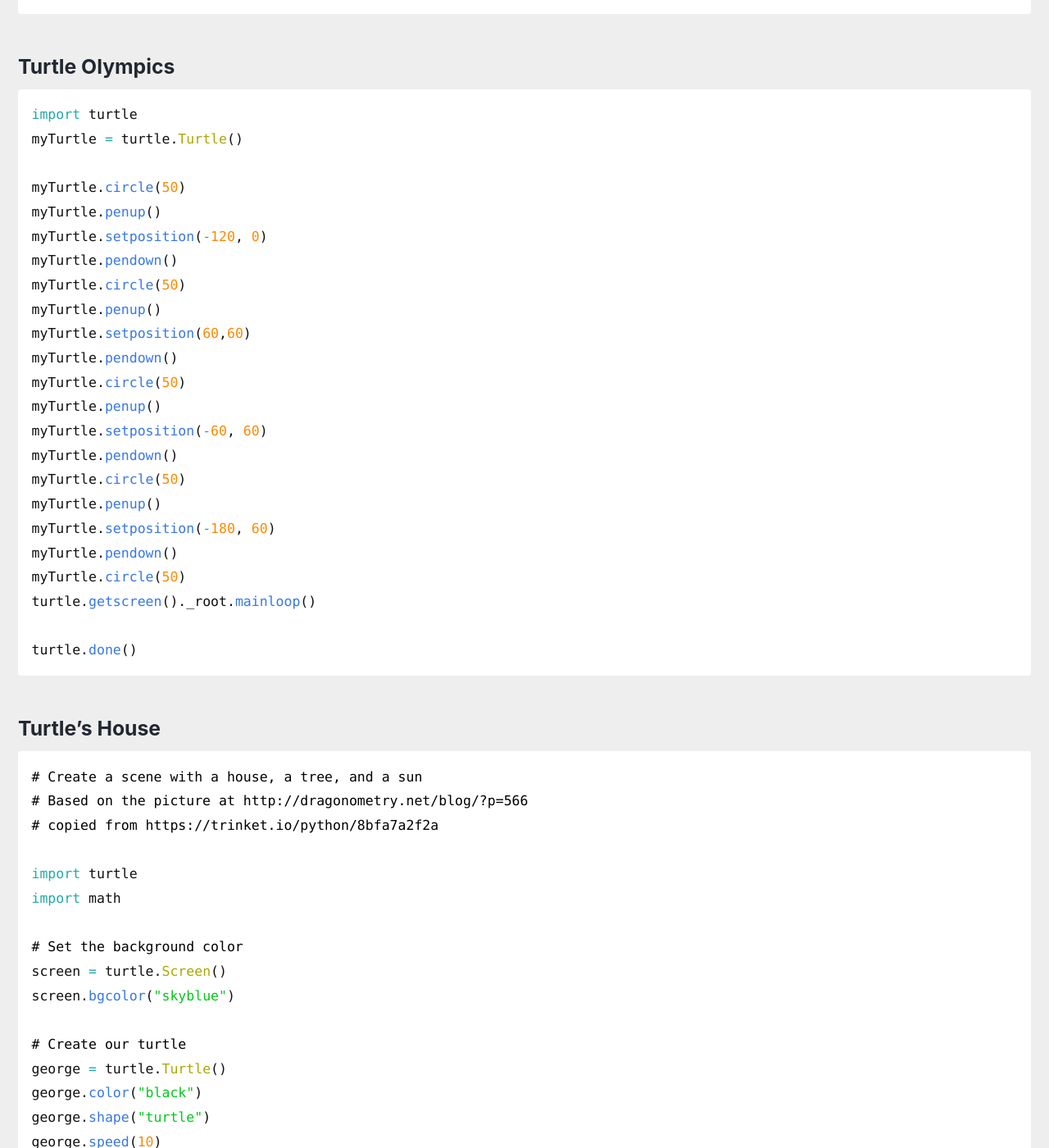
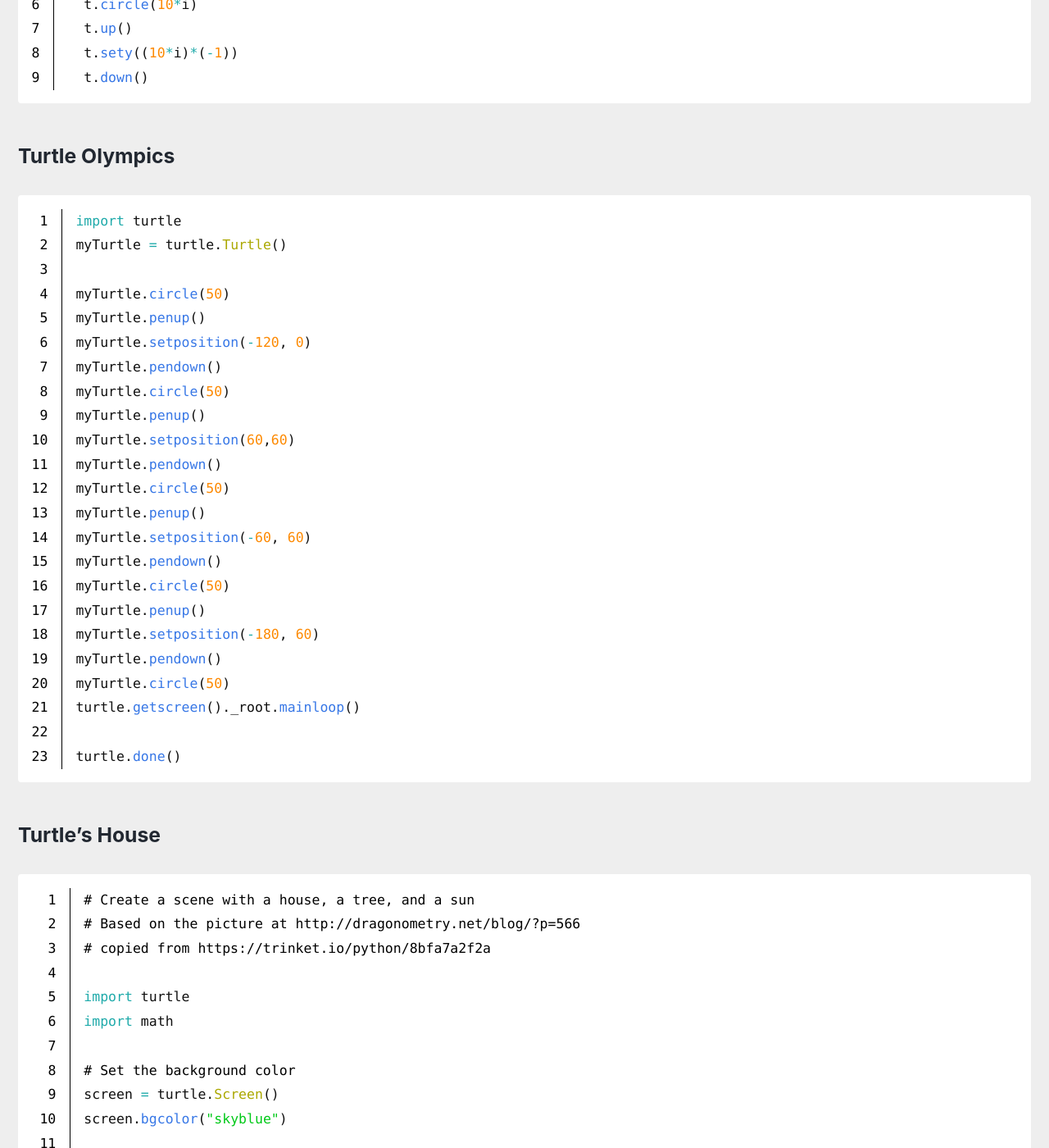
Before and after one commit to cskitty/cskitty.github.io, a Jekyll site: the page built from _posts/2020-04-01-post-python-tutorial-4.md, in a window 1280 px wide and 1400 px high, scrolled down 4985 px. Shown: the whole window at 82% size. Built offline with Jekyll 4.4.1, drawn with Linux system fonts in a browser that asks for light colours; cached includes are drawn as plain includes; nearby versions of some CDN libraries; some of the changed text lies outside the part shown.

Commit message:
updated euler 1

````diff
--- a/_posts/2020-04-01-post-python-tutorial-4.md
+++ b/_posts/2020-04-01-post-python-tutorial-4.md
@@ -26,7 +26,7 @@ As a starting point, you can draw a line using python turtle functions: there ar
 
 Copy the code below, open the [Python Playground](http://starcoder.org/playground/), paste the code and run it.
 
-```python
+{% highlight python linenos %}
 # Step 1: Make all the "turtle" commands available to us.
 import turtle
 
@@ -37,13 +37,13 @@ alice = turtle.Turtle()
 alice.forward(100)
 # Step 4: We're done!
 turtle.done()
-```
+{% endhighlight %}
 
 ### Draw a square
 
 We can use Lines are boring. We can rotate the turtle in order to draw more interesting figures.
 
-```python
+{% highlight python linenos %}
 import turtle
 alice = turtle.Turtle()
 
@@ -60,13 +60,13 @@ alice.forward(100)
 alice.right(90)
 
 turtle.done()
-```
+{% endhighlight %}
 
 
 ### Draw a star
 
 
-```python
+{% highlight python linenos %}
 import turtle
 
 star = turtle.Turtle()
@@ -76,11 +76,11 @@ for i in range(5):
     star.right(144)
 
 turtle.done()
-```
+{% endhighlight %}
 
 ### Draw a hexagon
 
-```python
+{% highlight python linenos %}
 import turtle
 
 polygon = turtle.Turtle()
@@ -94,12 +94,12 @@ for i in range(num_sides):
     polygon.right(angle)
 
 turtle.done()
-```
+{% endhighlight %}
 
 ### Changing line color
 
 
-```python
+{% highlight python linenos %}
 import turtle
 
 painter = turtle.Turtle()
@@ -116,12 +116,12 @@ for i in range(50):
     painter.left(123)
 
 turtle.done()
-```
+{% endhighlight %}
 
 ### Spiraling star
 
 
-```python
+{% highlight python linenos %}
 import turtle
 
 spiral = turtle.Turtle()
@@ -131,48 +131,48 @@ for i in range(20):
     spiral.right(144)
 
 turtle.done()
-```
+{% endhighlight %}
 
 ### Drawing circles
 
 The code below will draw a circle of radius 50units.
 
-```python
+{% highlight python linenos %}
 import turtle
 t = turtle.Turtle()
 
 t.circle(50)
-```
+{% endhighlight %}
 
 More than one circle having one point of intersection is called tangent circles.
 The code below draws tangent Circles in Python turtle.
 
-```python
+{% highlight python linenos %}
 #Program to draw tangent circles in Python Turtle
 import turtle
 
 t = turtle.Turtle()
 for i in range(10):
   t.circle(10*i)
-```
+{% endhighlight %}
 
 Circles with varying radius are called spiral.
 The code below draws spiral circles in Python turtle.
 
 
-```python
+{% highlight python linenos %}
 #Program to draw spiral circles in Python Turtle
 import turtle
 
 t = turtle.Turtle()
 for i in range(30):
   t.circle(10+i, 45)
-```
+{% endhighlight %}
 
 Circles with different radii having a common center are called concurrent circles.
 
 
-```python
+{% highlight python linenos %}
 #Program to draw concentric circles in Python Turtle
 import turtle
 
@@ -182,12 +182,12 @@ for i in range(10):
   t.up()
   t.sety((10*i)*(-1))
   t.down()
-```
+{% endhighlight %}
 
 ### Turtle Olympics
 
 
-```python
+{% highlight python linenos %}
 import turtle
 myTurtle = turtle.Turtle()
 
@@ -211,13 +211,13 @@ myTurtle.circle(50)
 turtle.getscreen()._root.mainloop()
 
 turtle.done()
-```
+{% endhighlight %}
 
 
 ### Turtle's House
 
 
-```python
+{% highlight python linenos %}
 # Create a scene with a house, a tree, and a sun
 # Based on the picture at http://dragonometry.net/blog/?p=566
 # copied from https://trinket.io/python/8bfa7a2f2a
@@ -398,4 +398,4 @@ george.penup()
 george.goto(-100, -150)
 george.left(90)
 
-```
+{% endhighlight %}
````
Also changed, not shown: _posts/2020-04-03-post-python-tutorial-3.md (+10 -10 lines), _posts/2020-04-04-post-python-tutorial-2.md (+6 -6 lines), _posts/2020-04-12-post-python-tutorial-1.md (+12 -12 lines), assets/images/snowbunny.jpg.
